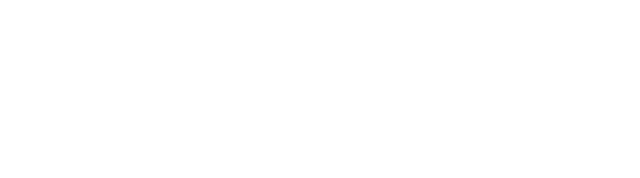
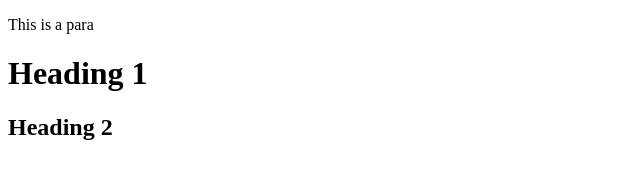
Before and after one commit to mjk84/CS104-003, a plain HTML site: page index.html in a window 1280 px wide. Shown: the whole page, without its empty margins (0-640 px from the left). Drawn offline with Linux system fonts and the light colour scheme.

Commit message:
Update index.html

```diff
--- a/index.html
+++ b/index.html
@@ -6,6 +6,8 @@
     <title>Document</title>
 </head>
 <body>
-
+    <p>This is a para</p>
+    <h1>Heading 1</h1>
+    <h2>Heading 2</h2>
 </body>
 </html>
```
